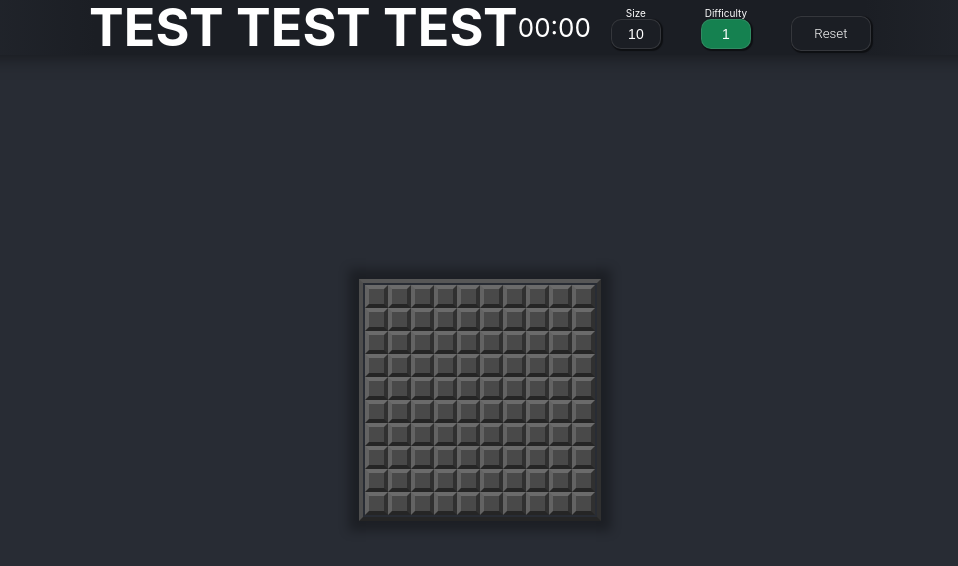
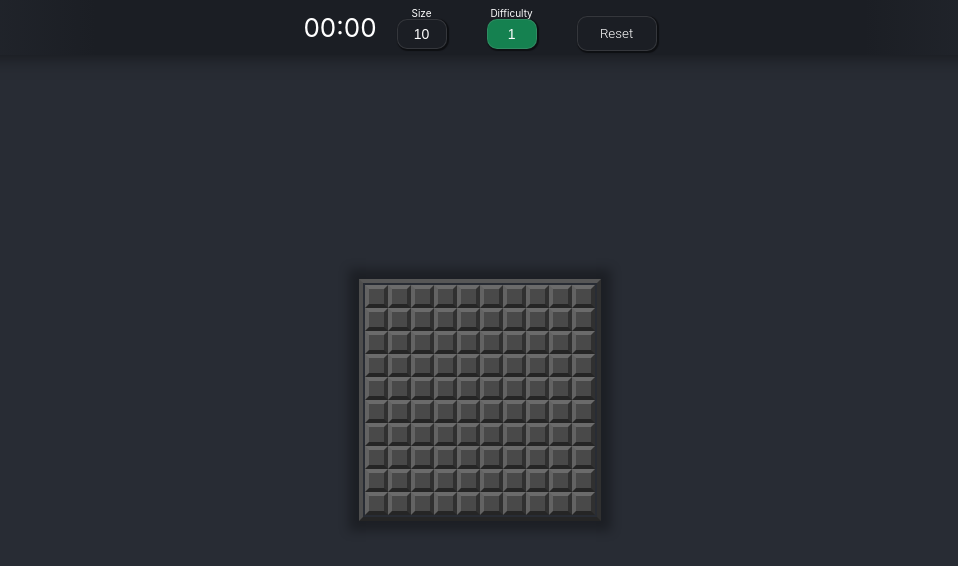
Before and after one commit to SerchoD/mine-sweeper, a React (Create React App) app: page / in a window 1280 px wide. Shown: the top 566 px of the page, without its empty margins (160-1118 px from the left). Built offline with nearby package versions, Linux system fonts and the light colour scheme.

Commit message:
deletting TEST TEST TEST from topbar. Now continous deploy is correctly working on netlify hosting

```diff
--- a/src/components/TopBar/TopBar.js
+++ b/src/components/TopBar/TopBar.js
@@ -42,7 +42,6 @@ const TopBar = ({
 
 	return (
 		<div className='topbar-container'>
-			<h1>TEST TEST TEST</h1>
 			<Timer triggerTimer={triggerTimer} />
 			<div className='topbar-select'>
 				<label htmlFor='rows'>Size</label>
```
